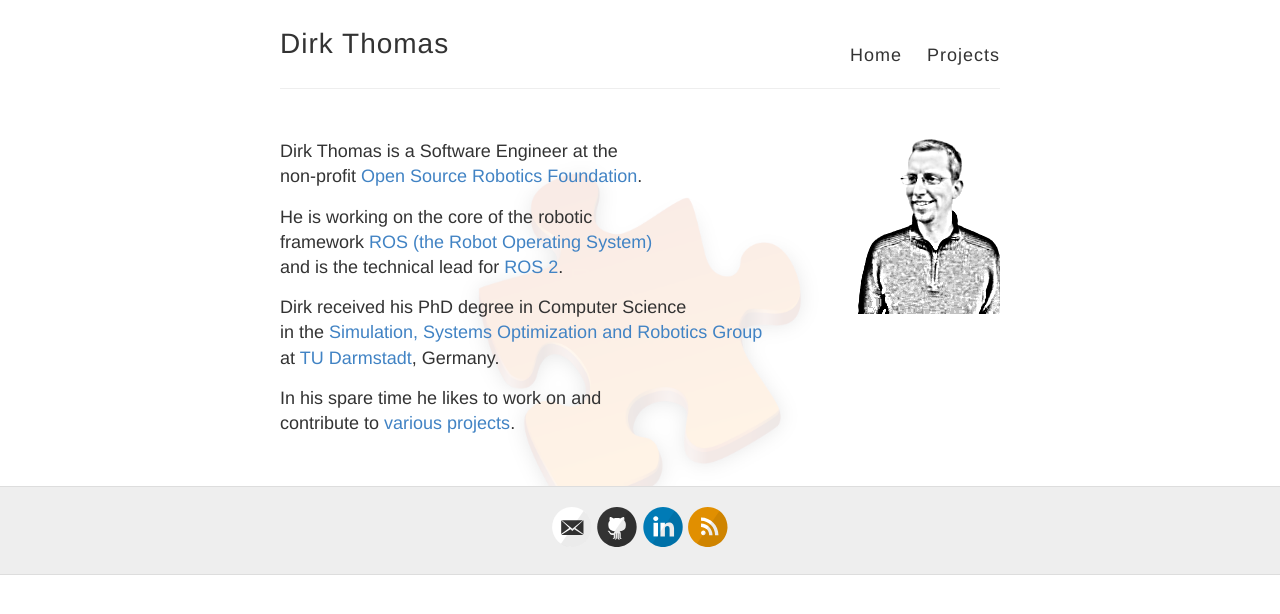
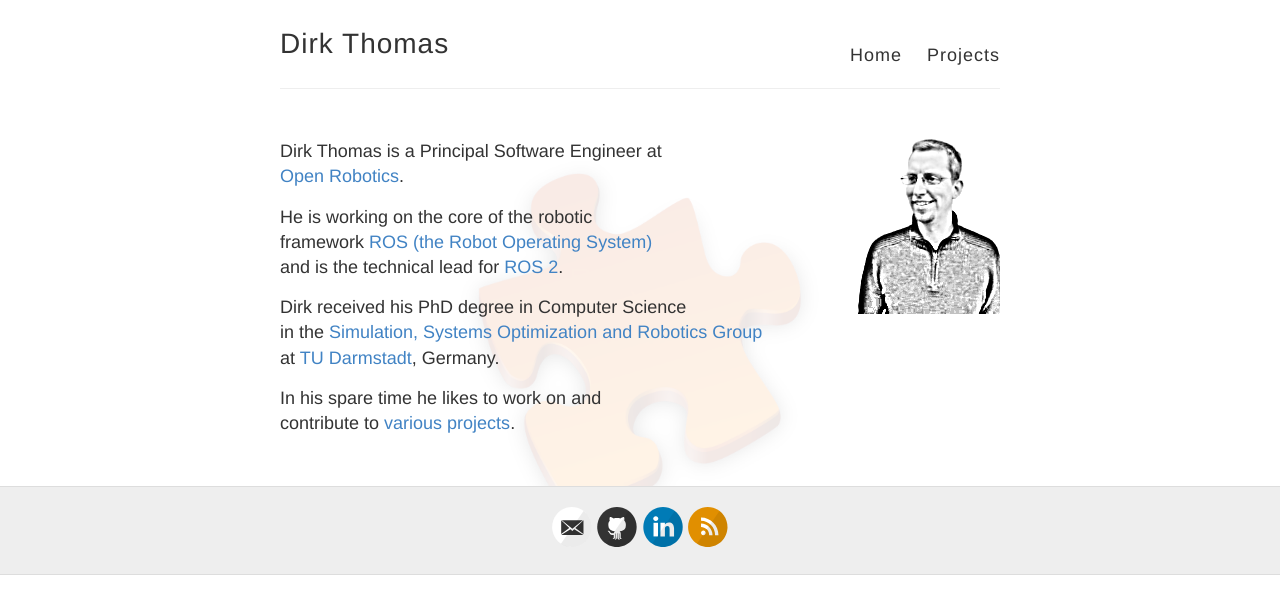
Before and after one commit to dirk-thomas/dirk-thomas.github.io, a Jekyll site: the page built from index.md, in a window 1280 px wide. Shown: the top 614 px of the page. Built offline with Jekyll 4.4.1, drawn with Linux system fonts in a browser that asks for light colours.

Commit message:
update title / company name

```diff
--- a/index.md
+++ b/index.md
@@ -3,8 +3,8 @@
 ---
 
 ![Dirk Thomas](images/dirk-thomas.png){: style="float:right"}
-Dirk Thomas is a Software Engineer at the
-non-profit [Open Source Robotics Foundation](http://www.osrfoundation.org).
+Dirk Thomas is a Principal Software Engineer at
+[Open Robotics](http://www.openrobotics.org).
 
 He is working on the core of the robotic
 framework [ROS (the Robot Operating System)](http://www.ros.org)
```
